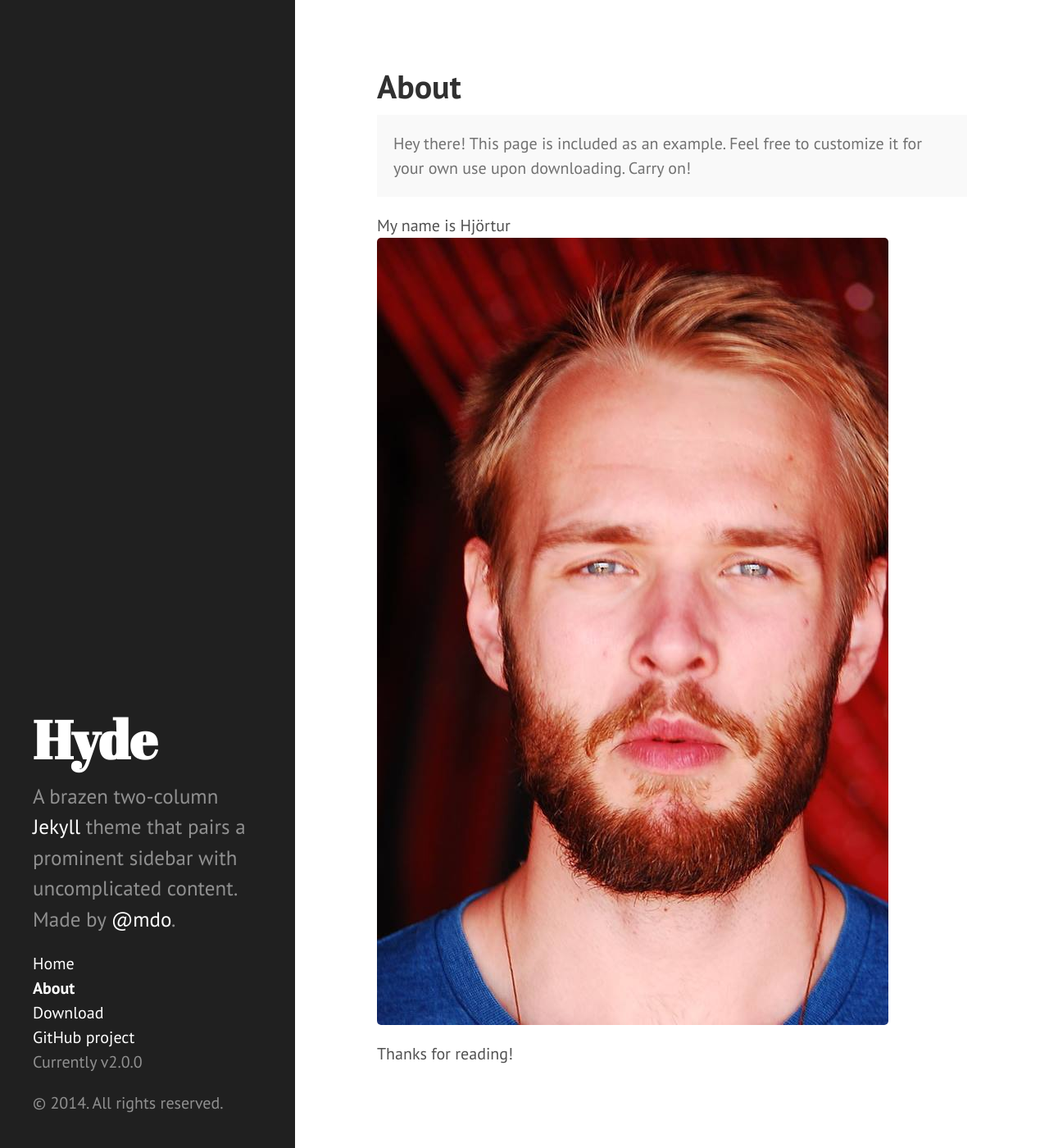
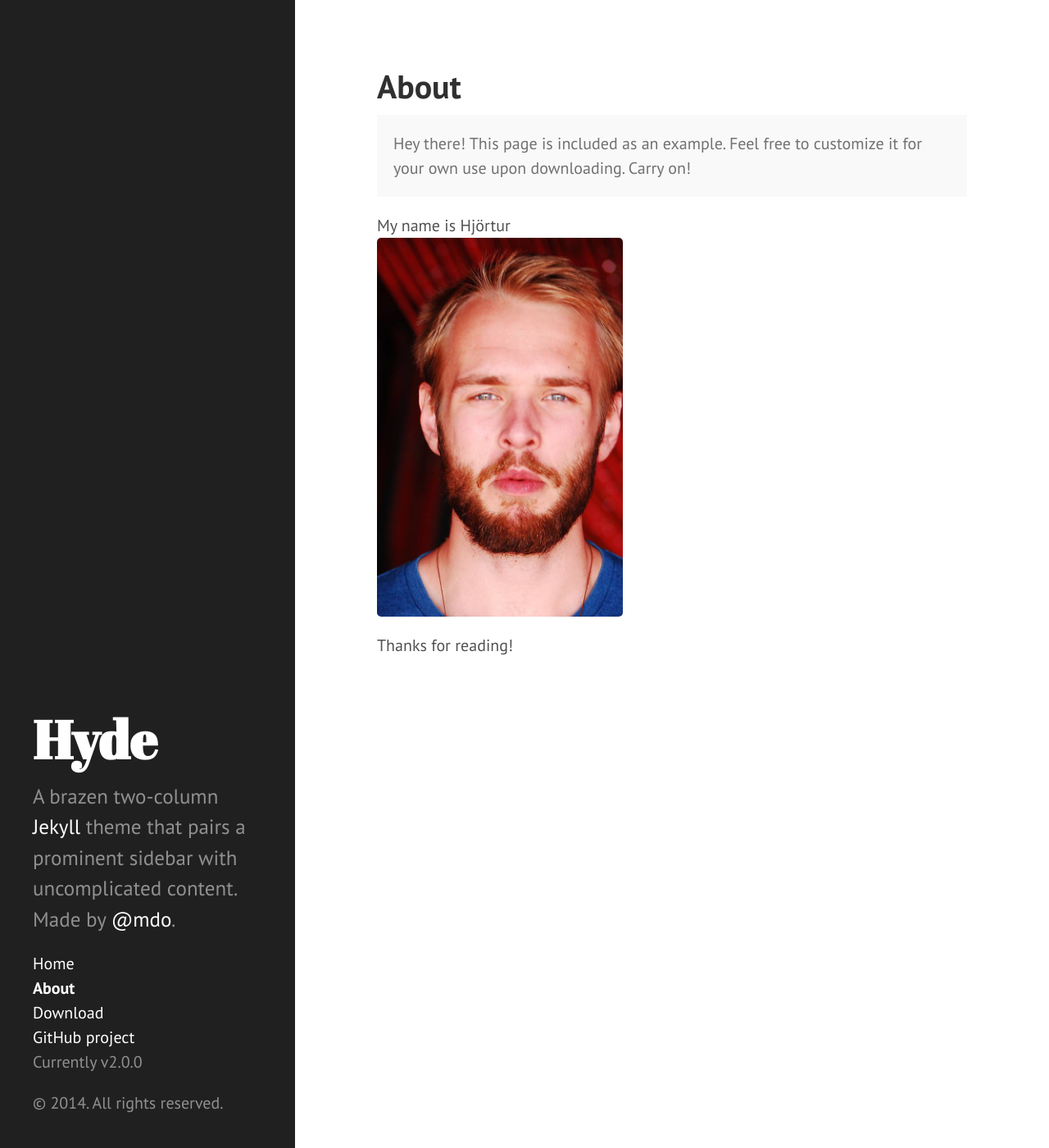
Before and after one commit to battletalks/battletalks.github.io, a Jekyll site: the page built from about.md, in a window 1280 px wide and 1400 px high. Shown: the whole window at 82% size. Built offline with Jekyll 4.4.1, drawn with Linux system fonts in a browser that asks for light colours; Markdown is read by kramdown in place of the engine named in the settings.

Commit message:
Update about.md

```diff
--- a/about.md
+++ b/about.md
@@ -9,4 +9,9 @@ title: About
 
 My name is Hjörtur
 <img src='../images/profile.jpg'>
+<style type="text/css">
+	img {
+		max-width: 300px;
+	}
+</style>
 Thanks for reading!
```
